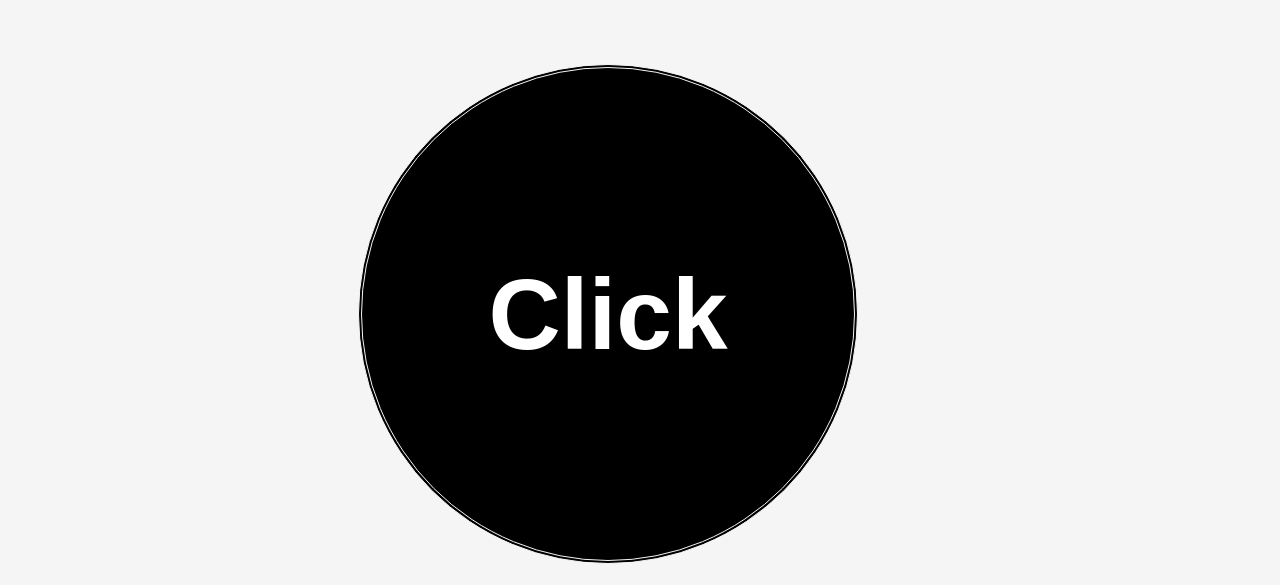
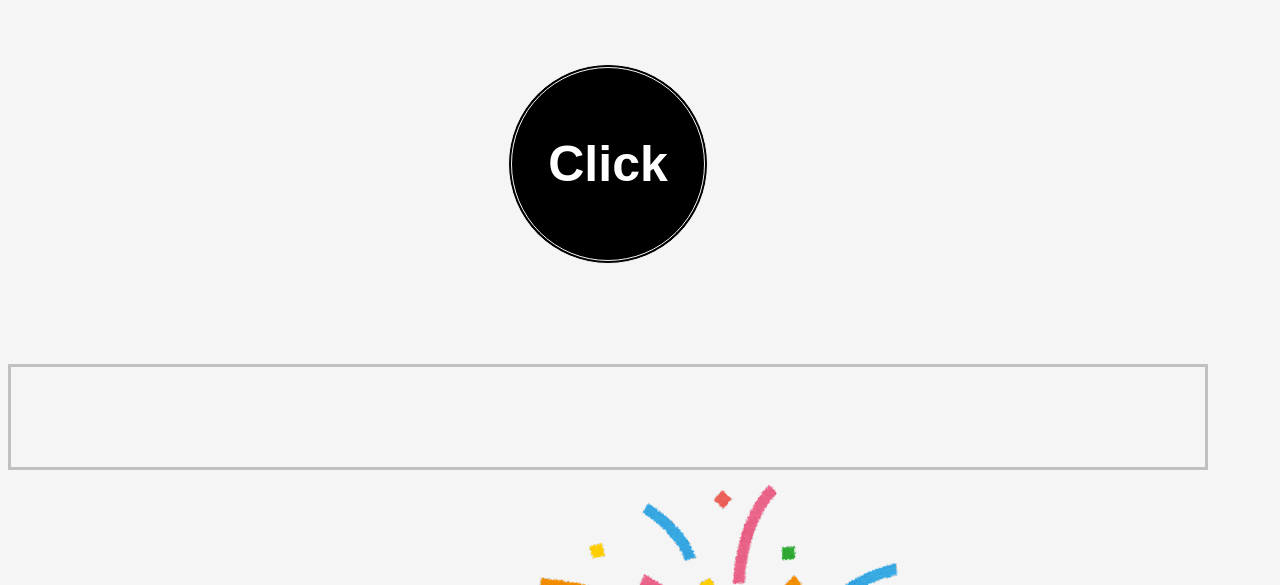
Before and after one commit to hiroko825/kadai02_janken_rich, a plain HTML site: page index.html in a window 1280 px wide. Shown: the part 215-800 px from the top of the page. Drawn offline with Linux system fonts and the light colour scheme.

Commit message:
Update style.css

```diff
--- a/style.css
+++ b/style.css
@@ -15,13 +15,13 @@ body {
   margin: 0 auto;
 }
 button {
-  font-size: 100px;
+  font-size: 50px;
   font-weight: bold;
   display: inline-block;
   background: black;
   color: #ffffff;
-  width: 500px;
-  height: 500px;
+  width: 200px;
+  height: 200px;
   border: double 4px whitesmoke;
   border-radius: 50%;
   text-align: center;
```
